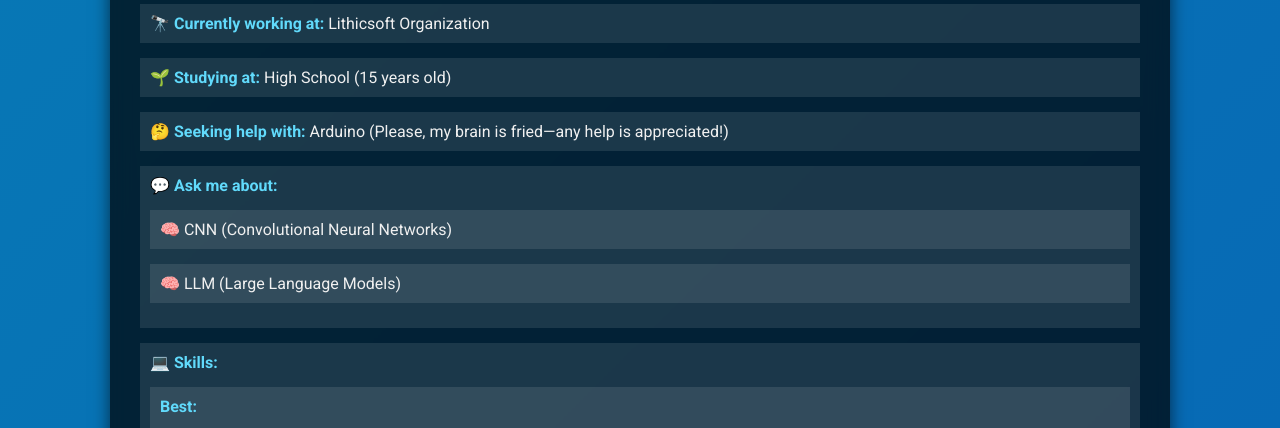
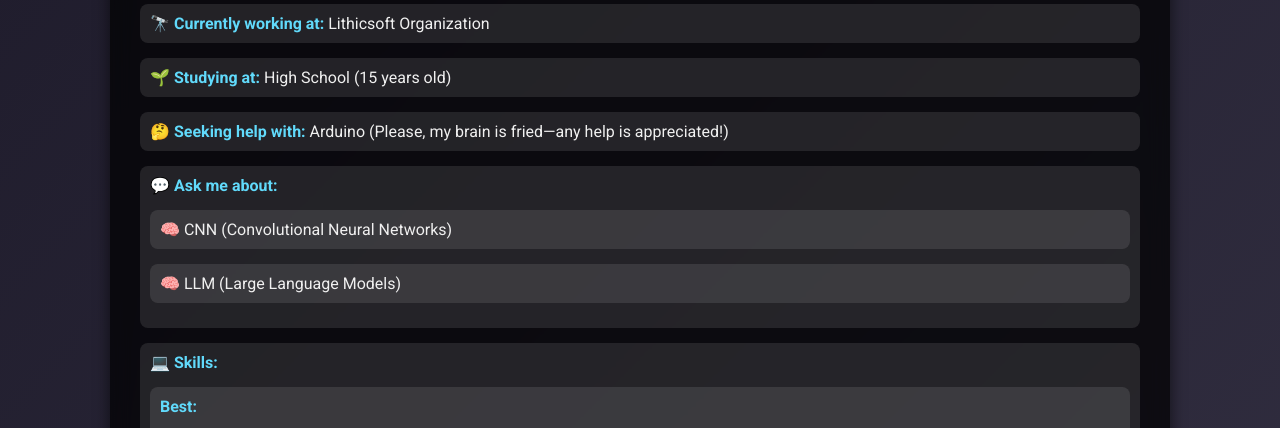
Before and after one commit to EndermanPC/endermanpc.github.io, a plain HTML site: page index.html in a window 1280 px wide. Shown: the part 160-588 px from the top of the page. Drawn offline with Linux system fonts and the light colour scheme.

Commit message:
Update styles.css

```diff
--- a/styles.css
+++ b/styles.css
@@ -1,11 +1,9 @@
 @import url('https://fonts.googleapis.com/css2?family=Roboto:wght@400;700&display=swap');
 
 body {
-    background: linear-gradient(135deg, #0778B5, #0710B5);
+    background: linear-gradient(135deg, #1f1c2c, #928dab);
     color: #f0f0f0;
-
     font-family: 'Roboto', sans-serif;
-
     margin: 0;
     padding: 0;
 }
@@ -13,14 +11,11 @@ body {
 .container {
     width: 85%;
     max-width: 1000px;
-
     margin: 40px auto;
     padding: 30px;
-
     background: rgba(0, 0, 0, 0.7);
-
+    border-radius: 15px;
     box-shadow: 0 8px 16px rgba(0, 0, 0, 0.6);
-
     backdrop-filter: blur(10px);
 }
 
@@ -28,25 +23,21 @@ h1 {
     color: #61dafb;
     text-align: center;
     font-size: 2.5em;
-
+    margin-bottom: 20px;
     text-transform: uppercase;
-
-    margin-bottom: 20px;
     letter-spacing: 2px;
 }
 
 ul {
     list-style-type: none;
-
     padding: 0;
 }
 
 ul li {
     margin: 15px 0;
     padding: 10px;
-
     background: rgba(255, 255, 255, 0.1);
-
+    border-radius: 8px;
     transition: background 0.3s ease;
 }
 
@@ -66,31 +57,26 @@ ul li strong {
 
 ul li a {
     color: #61dafb;
-
     text-decoration: none;
     font-weight: 700;
-
     transition: color 0.3s ease;
 }
 
 ul li a:hover {
     color: #ffa726;
-    text-decoration: none;
+    text-decoration: underline;
 }
 
 .github-stats img {
     width: 100%;
     margin-top: 30px;
-
     border-radius: 15px;
     box-shadow: 0 4px 10px rgba(0, 0, 0, 0.4);
-
     transition: transform 0.3s ease, box-shadow 0.3s ease;
 }
 
 .github-stats img:hover {
     transform: scale(1.05);
-
     box-shadow: 0 6px 20px rgba(0, 0, 0, 0.6);
 }
 
```
